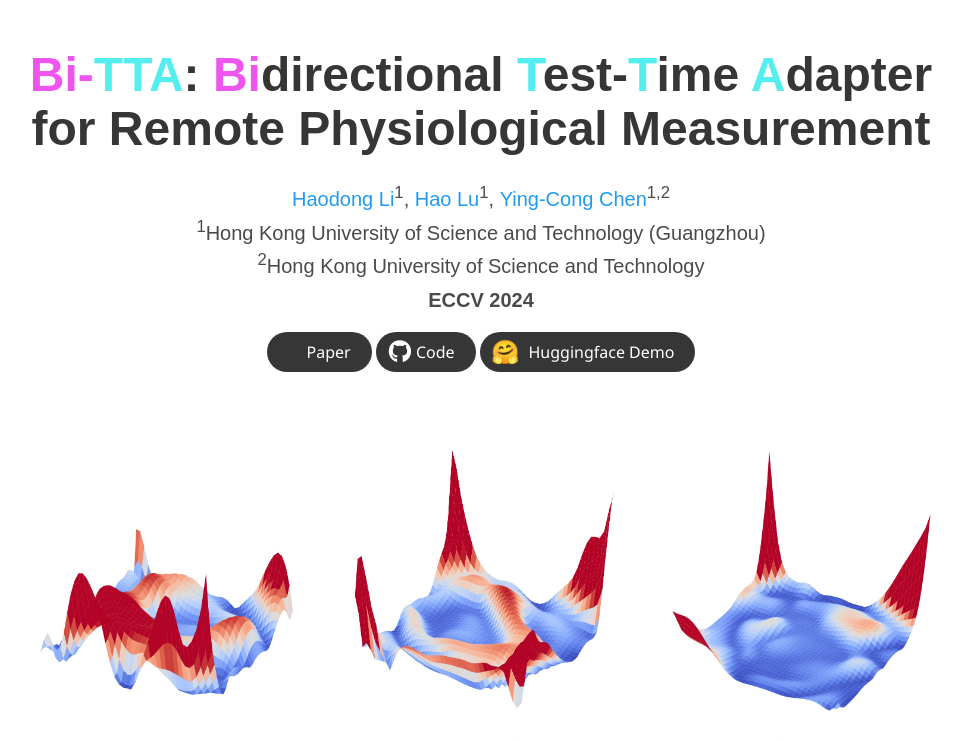
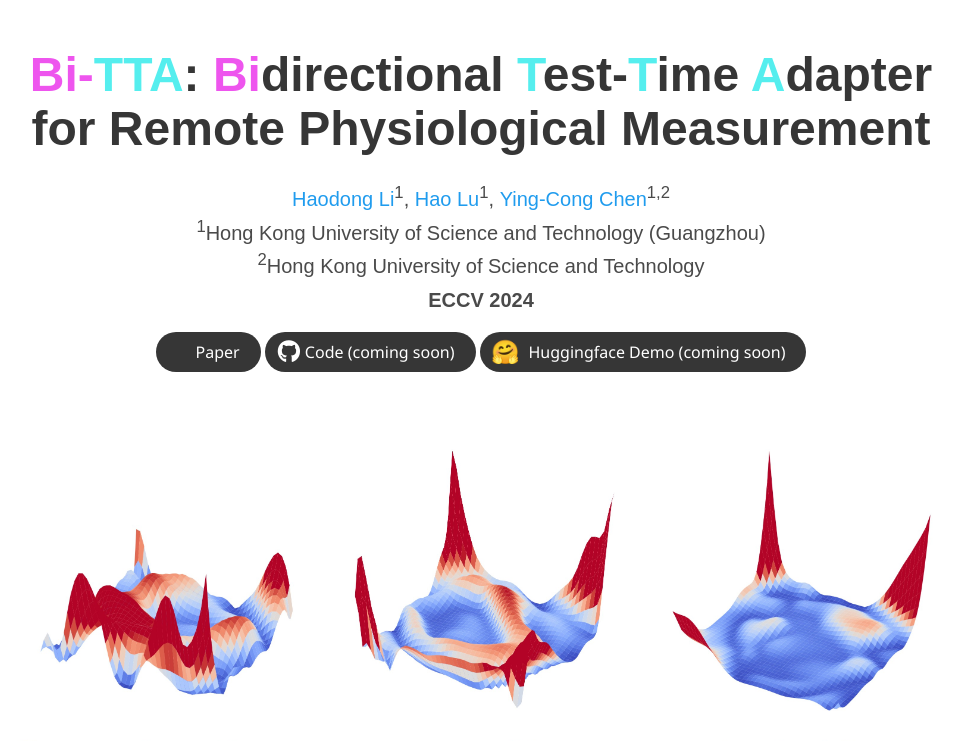
Before and after one commit to bi-tta/bi-tta.github.io, a plain HTML site: page index.html in a window 1280 px wide. Shown: the top 741 px of the page, without its empty margins (159-1122 px from the left). Drawn offline with nearby package versions, Linux system fonts and the light colour scheme; some icons are missing; a web font is replaced by a local one.

Commit message:
add coming soon

```diff
--- a/index.html
+++ b/index.html
@@ -96,7 +96,7 @@
                     <span class="icon">
                       <i class="fab fa-github" style="font-size:23px"></i>
                     </span>
-                    <span>Code</span>
+                    <span>Code (coming soon)</span>
                   </a>
                 </span>
 
@@ -105,7 +105,7 @@
                     <span class="icon" style="font-size:23px">
                         &#129303;
                     </span>
-                  <span>Huggingface Demo</span>
+                  <span>Huggingface Demo (coming soon)</span>
                 </a>
                </span>
 
```
